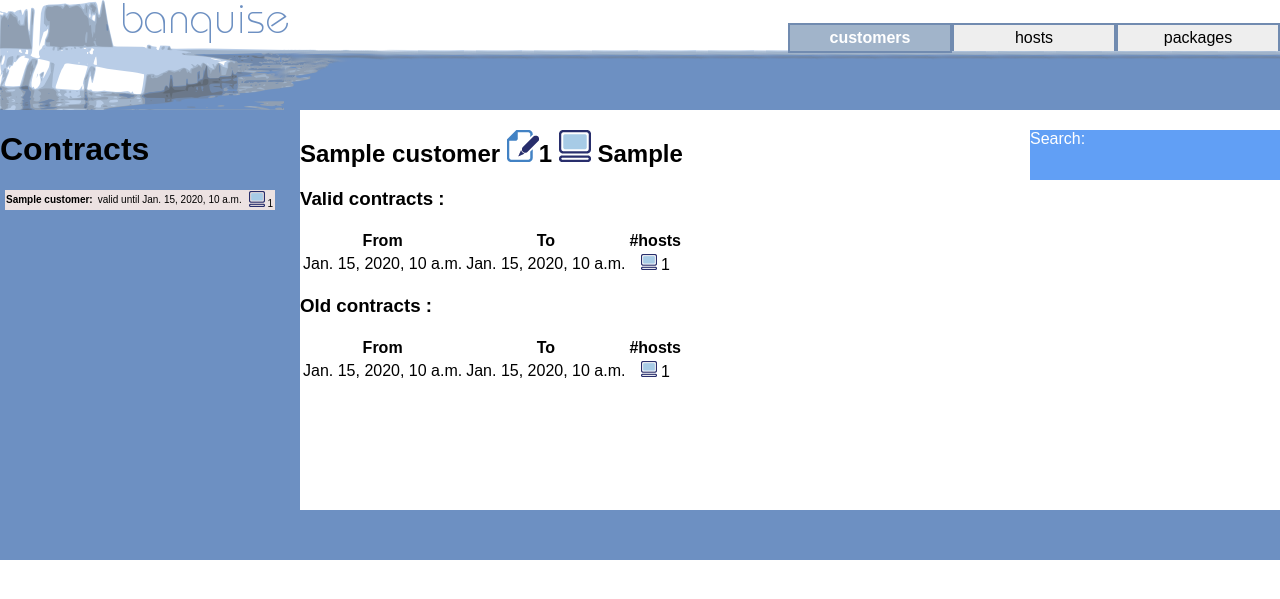
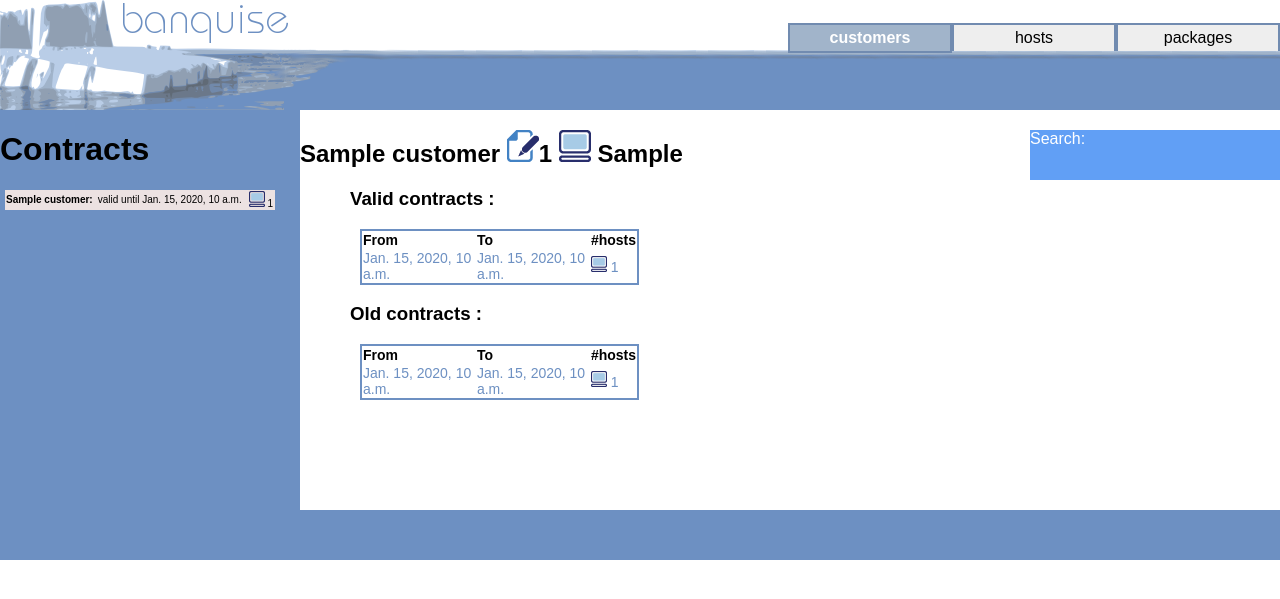
Before and after one commit to lefred/banquise, a Django app: template web/templates/customerDetails.html in a window 1280 px wide. Shown: the top 599 px of the page. Run offline with Django 3.2, Linux system fonts and the light colour scheme; the template is opened without the code that fills it: most values are stand-ins (such as "Sample title", 1, 10 or a date in 2020).

Commit message:
change a bit the layout and avoid to have the contract in valid and invalid if the same day

```diff
--- a/web/media/css/banquise.css
+++ b/web/media/css/banquise.css
@@ -69,6 +69,29 @@ a:hover {
 		border-bottom: 1px dashed #6d90c2;
 }
 
+#contracts {
+        margin-left: 350px;
+}
+
+#contracts table {
+	    border-collapse:collapse;
+	    width: 30%;
+	    padding: 10;
+	    margin: 10;
+		border: 2px solid #6d90c2;
+}
+
+#contracts th {
+	    font-size: 14px;
+		text-align: left;
+}
+
+#contracts td {
+	    font-size: 14px;
+		color: #6d90c2;
+		border-bottom: 1px dashed #6d90c2;
+}
+
 #right {
 	float:right;
 	width:250px;
--- a/web/templates/customerDetails.html
+++ b/web/templates/customerDetails.html
@@ -3,6 +3,7 @@
 <h2>{{ customer.name }} <img src='/media/images/icons/contract.png'>{{ customer.contract_set.all.count }}
 <img src='/media/images/icons/host.png'> {{ tot_hosts }}</h2>
 <p>
+<div id=contracts>
 {% if valid_contracts %}
 <h3>Valid contracts :</h3>
 <table>
@@ -15,7 +16,7 @@
     <tr>
         <td>{{cont.start_date}}</td>
         <td>{{cont.end_date}}</td>
-        <td align='center'><img src='/media/images/icons/host.png' height='16'> {{ cont.hosts.count }}</td>
+        <td><img src='/media/images/icons/host.png' height='16'> {{ cont.hosts.count }}</td>
     </tr>
     {% endfor %}
 </table>
@@ -32,11 +33,10 @@
     <tr>
         <td>{{cont.start_date}}</td>
         <td>{{cont.end_date}}</td>
-        <td align='center'><img src='/media/images/icons/host.png' height='16'> {{ cont.hosts.count }}</td>
+        <td><img src='/media/images/icons/host.png' height='16'> {{ cont.hosts.count }}</td>
     </tr>
     {% endfor %}
 </table>
 {% endif %}
-<div id="customers">
 </div>
 {% endblock %}
--- a/web/views.py
+++ b/web/views.py
@@ -81,7 +81,7 @@ def details_customer(request, customer_id):
          s.add(host)
 
     valid_contracts = customer.contract_set.filter(end_date__gte=datetime.date.today())
-    old_contracts = customer.contract_set.filter(end_date__lte=datetime.date.today())
+    old_contracts = customer.contract_set.filter(end_date__lt=datetime.date.today())
 
     t = loader.get_template('customerDetails.html')
     scope = _get_default_context({'customer':customer,'tot_hosts':len(s),
```
